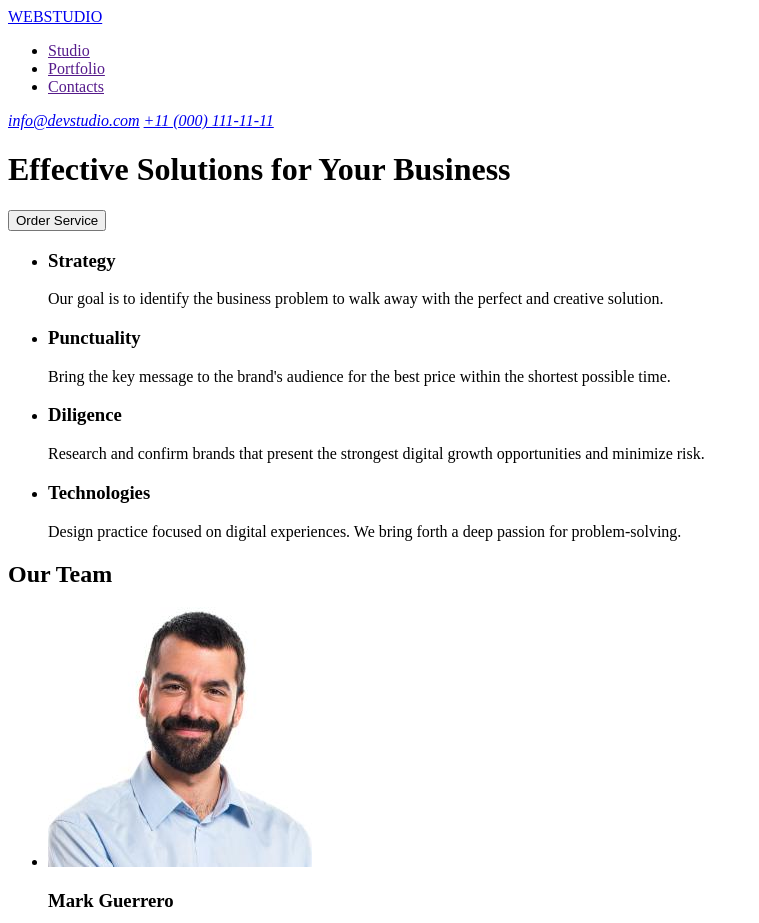
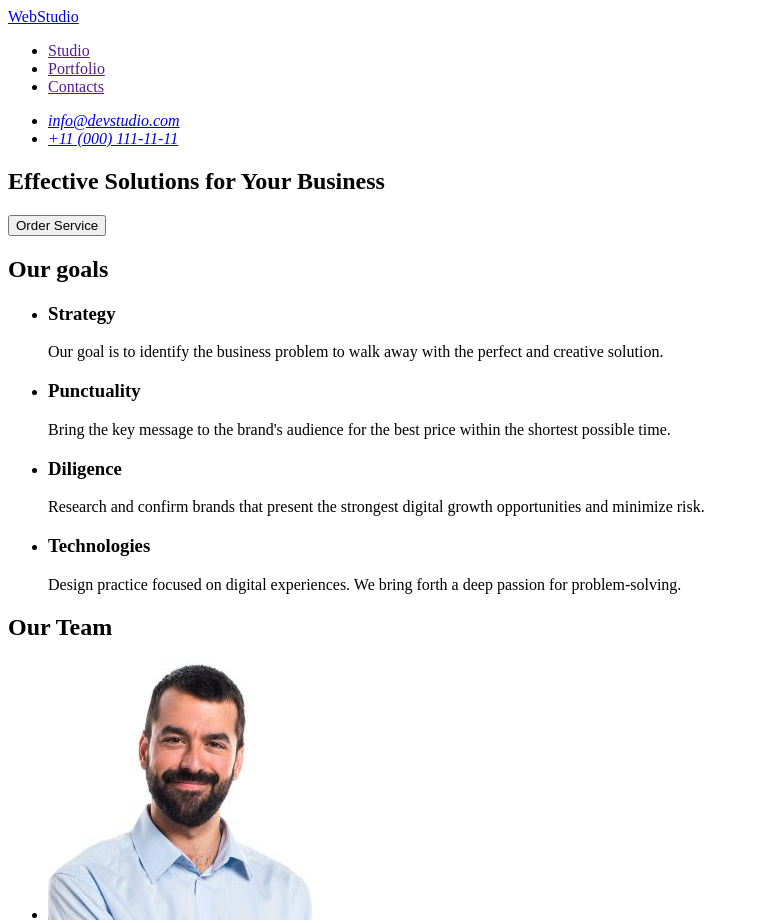
Before and after one commit to artemdoom/goit-markup-hw-01, a plain HTML site: page index.html in a window 1280 px wide. Shown: the top 923 px of the page, without its empty margins (0-759 px from the left). Drawn offline with Linux system fonts and the light colour scheme.

Commit message:
update 01 homework 01

```diff
--- a/index.html
+++ b/index.html
@@ -9,8 +9,8 @@
 
 <body>
     <header>
-        <a href="/">WEBSTUDIO</a>
         <nav>
+            <a href="./index.html">WebStudio</a>
             <ul>
                 <li>
                     <a href="">Studio</a>
@@ -24,15 +24,20 @@
             </ul>
         </nav>
         <address>
-            <a href="mailto:info@devstudio.com">info@devstudio.com</a>
-            <a href="tel:+110001111111">+11 (000) 111-11-11</a>
+            <ul>
+                <li><a href="mailto:info@devstudio.com">info@devstudio.com</a></li>
+                <li><a href="tel:+110001111111">+11 (000) 111-11-11</a></li>
+            </ul>
         </address>
-        <h1>Effective Solutions for Your Business</h1>
-        <button type="button">Order Service</button>
     </header>
 
     <main>
         <section>
+            <h1>Effective Solutions for Your Business</h1>
+            <button type="button">Order Service</button>
+        </section>
+        <section>
+            <h2>Our goals</h2>
             <ul>
                 <li>
                     <h3>Strategy</h3>
@@ -83,7 +88,7 @@
         </section>
     </main>
     <footer>
-        <a href="/">WEBSTUDIO</a>
+        <a href="./index.html">WebStudio</a>
         <p>Increase the flow of customers and sales for your business with digital marketing & growth solutions.</p>
     </footer>
 </body>
```
